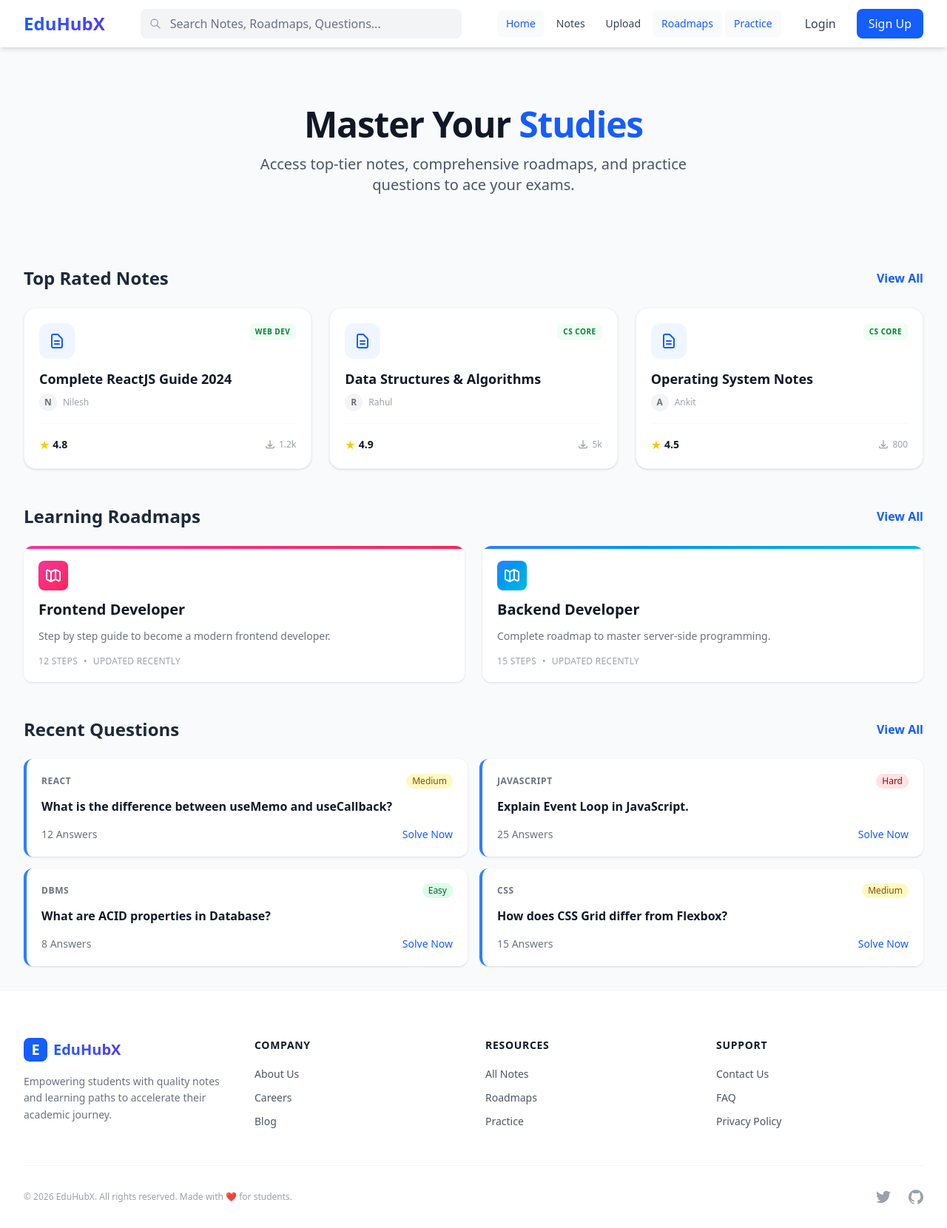
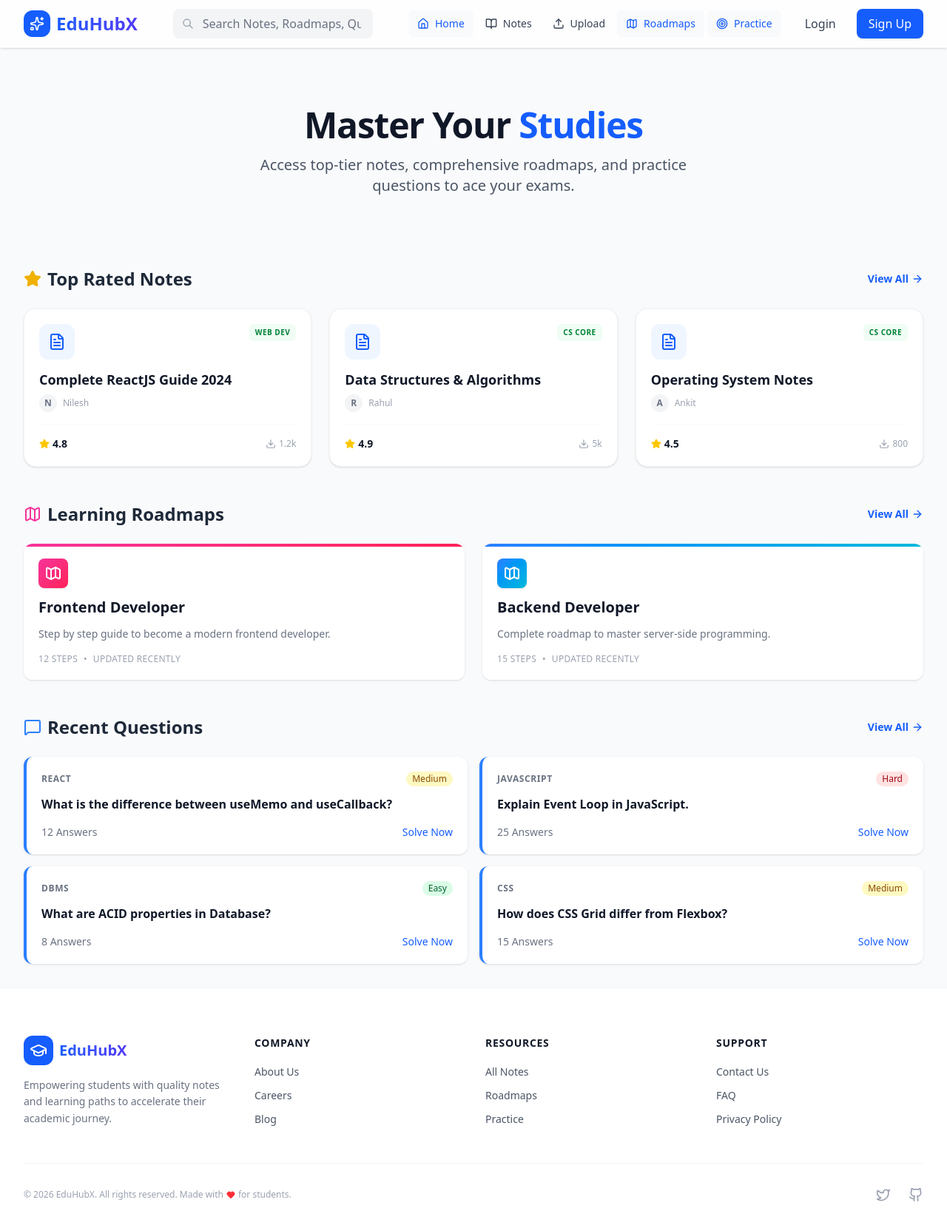
Before and after one commit to nileshkaute/EduHubX, a React (Vite) app in the folder frontend/: page / in a window 1280 px wide. Shown: the whole page at 74% size. Built offline with nearby package versions, Linux system fonts and the light colour scheme.

Commit message:
feat(ui): install lucide-react and replace SVG icons with premium Lucide icons across the app

```diff
--- a/frontend/package.json
+++ b/frontend/package.json
@@ -14,6 +14,7 @@
     "@tailwindcss/vite": "^4.1.17",
     "axios": "^1.13.2",
     "jwt-decode": "^4.0.0",
+    "lucide-react": "^0.562.0",
     "react": "^19.2.0",
     "react-dom": "^19.2.0",
     "react-router-dom": "^7.12.0",
--- a/frontend/src/components/Footer.jsx
+++ b/frontend/src/components/Footer.jsx
@@ -1,5 +1,6 @@
 import React from 'react'
 import { Link } from 'react-router-dom'
+import { Twitter, Github, GraduationCap, Heart } from 'lucide-react'
 
 const Footer = () => {
   const currentYear = new Date().getFullYear()
@@ -37,9 +38,9 @@ const Footer = () => {
         <div className="grid grid-cols-2 md:grid-cols-4 gap-8 mb-12">
           {/* Logo and Tagline */}
           <div className="col-span-2 md:col-span-1">
-            <Link to="/" className="flex items-center gap-2 mb-4">
-              <div className="w-8 h-8 bg-blue-600 rounded-lg flex items-center justify-center">
-                <span className="text-white font-bold text-xl">E</span>
+            <Link to="/" className="flex items-center gap-2 mb-4 group">
+              <div className="w-10 h-10 bg-blue-600 rounded-xl flex items-center justify-center transition-transform group-hover:scale-110">
+                <GraduationCap className="text-white w-6 h-6" />
               </div>
               <span className="text-xl font-bold bg-clip-text text-transparent bg-gradient-to-r from-blue-600 to-indigo-600">
                 EduHubX
@@ -73,18 +74,17 @@ const Footer = () => {
         </div>
 
         <div className="border-t border-gray-100 pt-8 flex flex-col md:flex-row justify-between items-center gap-4">
-          <p className="text-gray-400 text-xs">
-            © {currentYear} EduHubX. All rights reserved. Made with ❤️ for students.
+          <p className="text-gray-400 text-xs flex items-center gap-1">
+            © {currentYear} EduHubX. All rights reserved. Made with <Heart size={12} className="text-red-500 fill-current" /> for students.
           </p>
           <div className="flex gap-6">
-             {/* Simple Social Icons (using text/svg) */}
-             <a href="#" className="text-gray-400 hover:text-blue-600 transition-colors">
+             <a href="#" className="text-gray-400 hover:text-blue-600 transition-all hover:scale-110">
                <span className="sr-only">Twitter</span>
-               <svg className="w-5 h-5" fill="currentColor" viewBox="0 0 24 24"><path d="M24 4.557c-.883.392-1.832.656-2.828.775 1.017-.609 1.798-1.574 2.165-2.724-.951.564-2.005.974-3.127 1.195-.897-.957-2.178-1.555-3.594-1.555-3.179 0-5.515 2.966-4.797 6.045-4.091-.205-7.719-2.165-10.148-5.144-1.29 2.213-.669 5.108 1.523 6.574-.806-.026-1.566-.247-2.229-.616-.054 2.281 1.581 4.415 3.949 4.89-.693.188-1.452.232-2.224.084.626 1.956 2.444 3.379 4.6 3.419-2.07 1.623-4.678 2.348-7.29 2.04 2.179 1.397 4.768 2.212 7.548 2.212 9.142 0 14.307-7.721 13.995-14.646.962-.695 1.797-1.562 2.457-2.549z"/></svg>
+               <Twitter size={20} />
              </a>
-             <a href="#" className="text-gray-400 hover:text-blue-600 transition-colors">
+             <a href="#" className="text-gray-400 hover:text-blue-600 transition-all hover:scale-110">
                <span className="sr-only">GitHub</span>
-               <svg className="w-5 h-5" fill="currentColor" viewBox="0 0 24 24"><path d="M12 .297c-6.63 0-12 5.373-12 12 0 5.303 3.438 9.8 8.205 11.385.6.113.82-.258.82-.577 0-.285-.01-1.04-.015-2.04-3.338.724-4.042-1.61-4.042-1.61C4.422 18.07 3.633 17.7 3.633 17.7c-1.087-.744.084-.729.084-.729 1.205.084 1.838 1.236 1.838 1.236 1.07 1.835 2.809 1.305 3.495.998.108-.776.417-1.305.76-1.605-2.665-.3-5.466-1.332-5.466-5.93 0-1.31.465-2.38 1.235-3.22-.135-.303-.54-1.523.105-3.176 0 0 1.005-.322 3.3 1.23.96-.267 1.98-.399 3-.405 1.02.006 2.04.138 3 .405 2.28-1.552 3.285-1.23 3.285-1.23.645 1.653.24 2.873.12 3.176.765.84 1.23 1.91 1.23 3.22 0 4.61-2.805 5.625-5.475 5.92.43.372.823 1.102.823 2.222 0 1.606-.015 2.896-.015 3.286 0 .315.21.69.825.57C20.565 22.092 24 17.592 24 12.297c0-6.627-5.373-12-12-12"/></svg>
+               <Github size={20} />
              </a>
           </div>
         </div>
--- a/frontend/src/components/cards/NoteCard.jsx
+++ b/frontend/src/components/cards/NoteCard.jsx
@@ -1,5 +1,6 @@
 import React from 'react'
 import { Link } from 'react-router-dom'
+import { FileText, Download, Star } from 'lucide-react'
 
 const NoteCard = ({ id, title, subject, author, rating, downloads }) => {
   return (
@@ -7,9 +8,7 @@ const NoteCard = ({ id, title, subject, author, rating, downloads }) => {
       <div className="bg-white rounded-2xl p-5 shadow-sm border border-gray-100 hover:shadow-xl hover:-translate-y-1 transition-all duration-300">
         <div className="flex justify-between items-start mb-4">
           <div className="w-12 h-12 bg-blue-50 rounded-xl flex items-center justify-center text-blue-600 group-hover:bg-blue-600 group-hover:text-white transition-colors">
-            <svg className="w-6 h-6" fill="none" viewBox="0 0 24 24" stroke="currentColor">
-              <path strokeLinecap="round" strokeLinejoin="round" strokeWidth={2} d="M9 12h6m-6 4h6m2 5H7a2 2 0 01-2-2V5a2 2 0 012-2h5.586a1 1 0 01.707.293l5.414 5.414a1 1 0 01.293.707V19a2 2 0 01-2 2z" />
-            </svg>
+            <FileText className="w-6 h-6" />
           </div>
           <span className="bg-green-50 text-green-700 text-[10px] font-bold px-2 py-1 rounded-md uppercase tracking-wider">
             {subject}
@@ -29,13 +28,11 @@ const NoteCard = ({ id, title, subject, author, rating, downloads }) => {
 
         <div className="border-t border-gray-50 pt-4 flex items-center justify-between">
           <div className="flex items-center gap-1">
-            <span className="text-yellow-400">★</span>
+            <Star className="w-3.5 h-3.5 text-yellow-400 fill-current" />
             <span className="text-sm font-bold text-gray-900">{rating}</span>
           </div>
           <div className="flex items-center gap-1 text-gray-400">
-             <svg className="w-4 h-4" fill="none" viewBox="0 0 24 24" stroke="currentColor">
-               <path strokeLinecap="round" strokeLinejoin="round" strokeWidth={2} d="M4 16v1a2 2 0 002 2h12a2 2 0 002-2v-1m-4-4l-4 4m0 0l-4-4m4 4V4" />
-             </svg>
+             <Download className="w-3.5 h-3.5" />
              <span className="text-xs font-medium">{downloads}</span>
           </div>
         </div>
--- a/frontend/src/components/navbar/NavLinks.jsx
+++ b/frontend/src/components/navbar/NavLinks.jsx
@@ -1,30 +1,35 @@
 import React from 'react'
 import { NavLink } from 'react-router-dom'
+import { Home, BookOpen, Upload, Map, Target } from 'lucide-react'
 
 const NavLinks = () => {
   const links = [
-    { path: '/', label: 'Home' },
-    { path: '/notes', label: 'Notes' },
-    { path: '/add-note', label: 'Upload' },
-    { path: '#roadmaps', label: 'Roadmaps' },
-    { path: '#practice', label: 'Practice' },
+    { path: '/', label: 'Home', icon: Home },
+    { path: '/notes', label: 'Notes', icon: BookOpen },
+    { path: '/add-note', label: 'Upload', icon: Upload },
+    { path: '#roadmaps', label: 'Roadmaps', icon: Map },
+    { path: '#practice', label: 'Practice', icon: Target },
   ]
 
   return (
     <div className="hidden lg:flex items-center space-x-1">
-      {links.map((link) => (
+      {links.map((link) => {
+        const Icon = link.icon
+        return (
           <NavLink
             key={link.path}
             to={link.path}
             className={({ isActive }) =>
-            `px-3 py-2 rounded-md text-sm font-medium transition-colors duration-200 ${
+              `flex items-center gap-2 px-3 py-2 rounded-md text-sm font-medium transition-colors duration-200 ${
                 isActive ? 'text-blue-600 bg-gray-50' : 'text-gray-700 hover:text-blue-600 hover:bg-gray-50'
               }`
             }
           >
+            <Icon size={16} />
             {link.label}
           </NavLink>
-      ))}
+        )
+      })}
     </div>
   )
 }
--- a/frontend/src/components/navbar/Navbar.jsx
+++ b/frontend/src/components/navbar/Navbar.jsx
@@ -3,18 +3,24 @@ import { Link } from 'react-router-dom'
 import SearchBar from '../search/SearchBar'
 import NavLinks from './NavLinks'
 import UserMenu from './UserMenu'
+import { Menu, X, Sparkles } from 'lucide-react'
 
 const Navbar = () => {
   const [isMobileMenuOpen, setIsMobileMenuOpen] = useState(false)
 
   return (
-    <nav className="bg-white shadow-md sticky top-0 z-50">
+    <nav className="bg-white/80 backdrop-blur-md shadow-sm sticky top-0 z-50 border-b border-gray-100">
       <div className="max-w-7xl mx-auto px-4 sm:px-6 lg:px-8">
         <div className="flex justify-between items-center h-16">
           {/* Logo */}
-          <div className="flex-shrink-0 flex items-center">
-            <Link to="/" className="text-2xl font-bold bg-gradient-to-r from-blue-600 to-indigo-600 bg-clip-text text-transparent">
-              EduHubX
+          <div className="flex-shrink-0">
+            <Link to="/" className="flex items-center gap-2 group">
+              <div className="w-9 h-9 bg-blue-600 rounded-xl flex items-center justify-center transition-transform group-hover:rotate-12">
+                <Sparkles className="w-5 h-5 text-white" />
+              </div>
+              <span className="text-2xl font-bold bg-gradient-to-r from-blue-600 to-indigo-600 bg-clip-text text-transparent">
+                EduHubX
+              </span>
             </Link>
           </div>
 
@@ -32,14 +38,12 @@ const Navbar = () => {
           </div>
 
           {/* Mobile Menu Button */}
-          <div className="md:hidden">
+          <div className="md:hidden flex items-center">
             <button
               onClick={() => setIsMobileMenuOpen(!isMobileMenuOpen)}
-              className="p-2 rounded-md text-gray-700 hover:text-blue-600 focus:outline-none transition-colors"
+              className="p-2 rounded-xl text-gray-500 hover:text-blue-600 hover:bg-blue-50 focus:outline-none transition-all"
             >
-              <svg className="w-6 h-6" fill="none" stroke="currentColor" viewBox="0 0 24 24">
-                <path strokeLinecap="round" strokeLinejoin="round" strokeWidth={2} d={isMobileMenuOpen ? "M6 18L18 6M6 6l12 12" : "M4 6h16M4 12h16M4 18h16"} />
-              </svg>
+              {isMobileMenuOpen ? <X className="w-6 h-6" /> : <Menu className="w-6 h-6" />}
             </button>
           </div>
         </div>
--- a/frontend/src/pages/Home.jsx
+++ b/frontend/src/pages/Home.jsx
@@ -4,6 +4,7 @@ import SearchResults from '../components/search/SearchResults'
 import NoteCard from '../components/cards/NoteCard'
 import RoadmapCard from '../components/cards/RoadmapCard'
 import QuestionCard from '../components/cards/QuestionCard'
+import { Star, Map, MessageSquare, ArrowRight } from 'lucide-react'
 
 const Home = () => {
   const { query } = useContext(SearchContext)
@@ -38,7 +39,7 @@ const Home = () => {
              <h1 className="text-4xl md:text-5xl font-extrabold text-gray-900 mb-4 tracking-tight">
                Master Your <span className="text-blue-600">Studies</span>
              </h1>
-             <p className="text-xl text-gray-600 max-w-2xl mx-auto">
+             <p className="text-xl text-gray-600 max-w-2xl mx-auto font-medium">
                Access top-tier notes, comprehensive roadmaps, and practice questions to ace your exams.
              </p>
           </section>
@@ -46,8 +47,13 @@ const Home = () => {
           {/* Top Notes Section */}
           <section>
             <div className="flex justify-between items-center mb-6">
-              <h2 className="text-2xl font-bold text-gray-800">Top Rated Notes</h2>
-              <button className="text-blue-600 font-semibold hover:text-blue-700">View All</button>
+              <div className="flex items-center gap-2">
+                <Star className="w-6 h-6 text-yellow-500 fill-current" />
+                <h2 className="text-2xl font-bold text-gray-800">Top Rated Notes</h2>
+              </div>
+              <button className="flex items-center gap-1 text-blue-600 font-semibold hover:text-blue-700 transition-colors group text-sm">
+                View All <ArrowRight className="w-4 h-4 transition-transform group-hover:translate-x-1" />
+              </button>
             </div>
             <div className="grid grid-cols-1 md:grid-cols-2 lg:grid-cols-3 gap-6">
               {topNotes.map(note => (
@@ -59,8 +65,13 @@ const Home = () => {
           {/* Roadmaps Section */}
           <section>
             <div className="flex justify-between items-center mb-6">
-              <h2 className="text-2xl font-bold text-gray-800">Learning Roadmaps</h2>
-              <button className="text-blue-600 font-semibold hover:text-blue-700">View All</button>
+              <div className="flex items-center gap-2">
+                <Map className="w-6 h-6 text-pink-500" />
+                <h2 className="text-2xl font-bold text-gray-800">Learning Roadmaps</h2>
+              </div>
+              <button className="flex items-center gap-1 text-blue-600 font-semibold hover:text-blue-700 transition-colors group text-sm">
+                View All <ArrowRight className="w-4 h-4 transition-transform group-hover:translate-x-1" />
+              </button>
             </div>
             <div className="grid grid-cols-1 md:grid-cols-2 gap-6">
               {topRoadmaps.map(roadmap => (
@@ -72,8 +83,13 @@ const Home = () => {
           {/* Practice Questions Section */}
           <section>
             <div className="flex justify-between items-center mb-6">
-              <h2 className="text-2xl font-bold text-gray-800">Recent Questions</h2>
-               <button className="text-blue-600 font-semibold hover:text-blue-700">View All</button>
+              <div className="flex items-center gap-2">
+                <MessageSquare className="w-6 h-6 text-blue-500" />
+                <h2 className="text-2xl font-bold text-gray-800">Recent Questions</h2>
+              </div>
+              <button className="flex items-center gap-1 text-blue-600 font-semibold hover:text-blue-700 transition-colors group text-sm">
+                View All <ArrowRight className="w-4 h-4 transition-transform group-hover:translate-x-1" />
+              </button>
             </div>
             <div className="grid grid-cols-1 md:grid-cols-2 lg:grid-cols-2 gap-4">
               {recentQuestions.map(question => (
```
Also changed, not shown: frontend/src/components/navbar/UserMenu.jsx (+33 -33 lines), frontend/src/components/profile/EditProfileModal.jsx (+4 -8 lines), 1 other file (tests, documents, lock files or other folders). Lines whose indentation alone changed are shown as unchanged.
